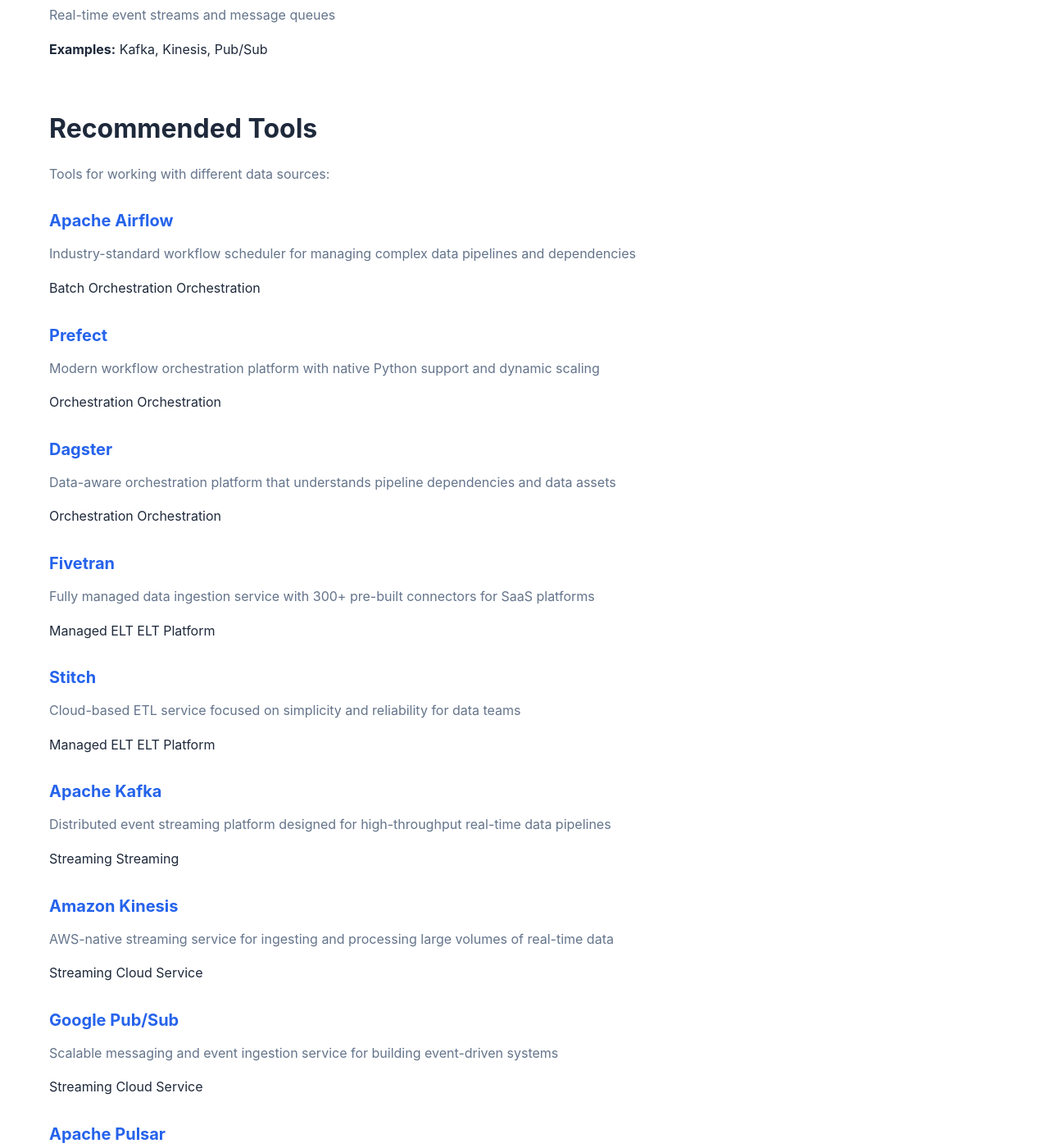
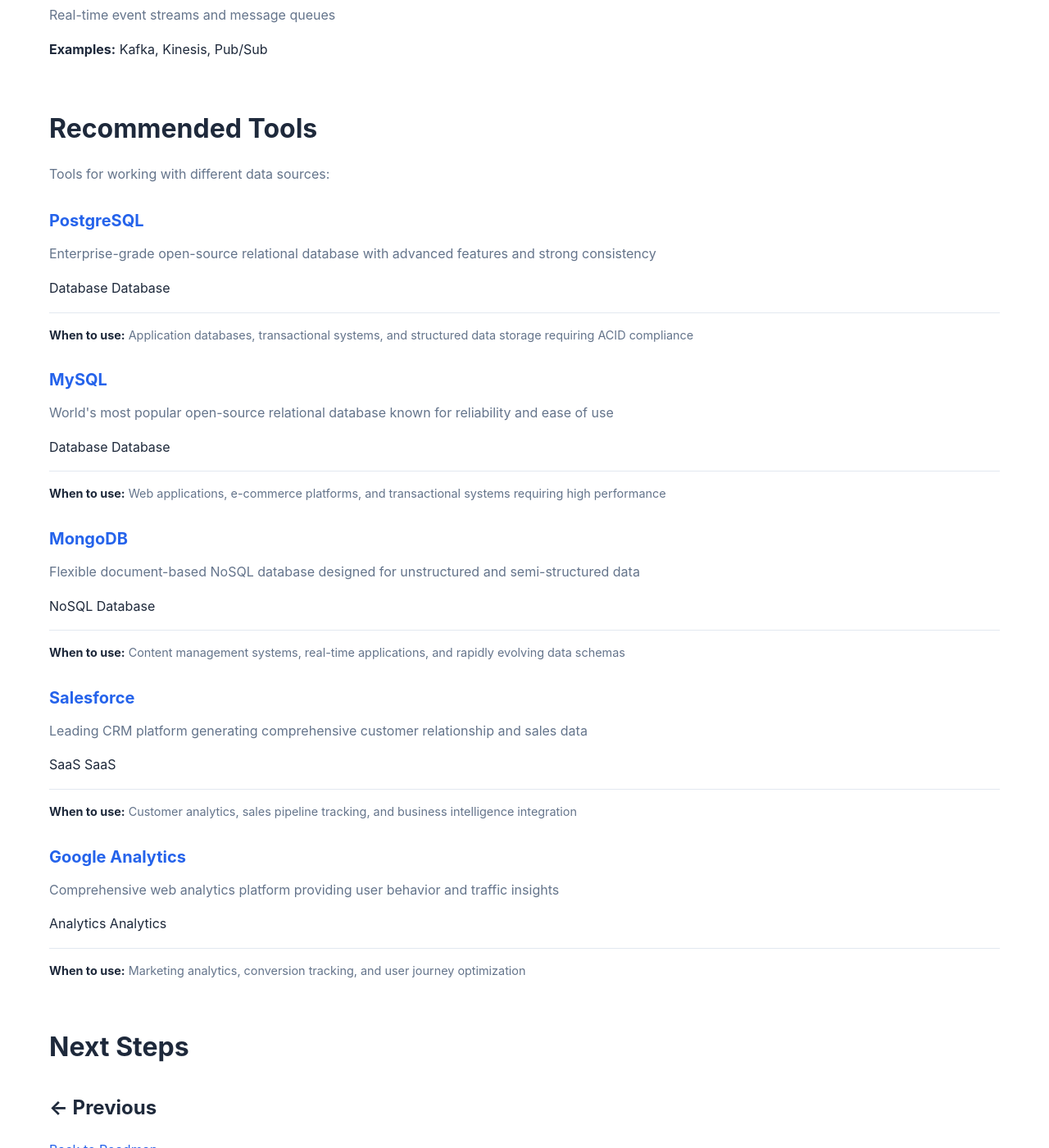
Before and after one commit to eerla/data-engineering-blog, a Jekyll site: the page built from layers/data-sources.md, in a window 1280 px wide and 1400 px high, scrolled down 1241 px. Shown: the whole window at 82% size. Built offline with Jekyll 4.4.1, drawn with Linux system fonts in a browser that asks for light colours; some of the changed text lies outside the part shown.

Commit message:
add use cases

```diff
--- a/assets/css/style.css
+++ b/assets/css/style.css
@@ -514,6 +514,30 @@
   font-size: 0.9rem;
 }
 
+.when-to-use {
+  margin-top: 1rem;
+  padding-top: 1rem;
+  border-top: 1px solid var(--border-color);
+  color: var(--text-light);
+  font-size: 0.9rem;
+  line-height: 1.5;
+}
+
+/* Better spacing between sections */
+.layer-intro,
+.tools-section,
+.next-steps {
+  margin-bottom: 4rem;
+}
+
+.type-grid {
+  margin-bottom: 3rem;
+}
+
+.tools-list {
+  margin-top: 2rem;
+}
+
 /* Responsive Design */
 @media (max-width: 768px) {
   .nav-menu {
--- a/layers/data-ingestion.md
+++ b/layers/data-ingestion.md
@@ -96,7 +96,8 @@
           <span class="category-badge">{{ tool.category }}</span>
         </div>
         <div class="when-to-use">
-          <strong>When to use:</strong> {{ tool.when_to_use }}
+          <strong>When to use:</strong> {{ tool.use_case }}
+        </div>
         </div>
       </div>
       {% endfor %}
--- a/layers/data-sources.md
+++ b/layers/data-sources.md
@@ -72,15 +72,18 @@
     <p>Tools for working with different data sources:</p>
 
     <div class="tools-list">
-      {% assign ingestion_tools = site.data.tools | where: "layer", "Data Ingestion" %}
+      {% assign source_tools = site.data.tools | where: "layer", "Data Sources" %}
 
-      {% for tool in ingestion_tools %}
+      {% for tool in source_tools %}
       <div class="tool-item">
         <h4><a href="{{ site.baseurl }}/tools/#{{ tool.name | replace: ' ', '-' | downcase }}">{{ tool.name }}</a></h4>
         <p>{{ tool.description }}</p>
         <div class="tool-meta">
           <span class="type-badge">{{ tool.type }}</span>
           <span class="category-badge">{{ tool.category }}</span>
+        </div>
+        <div class="when-to-use">
+          <strong>When to use:</strong> {{ tool.use_case }}
         </div>
       </div>
       {% endfor %}
```
Also changed, not shown: layers/data-consumption.md (+2 -1 lines), layers/data-processing.md (+2 -1 lines), layers/data-storage.md (+2 -1 lines).
